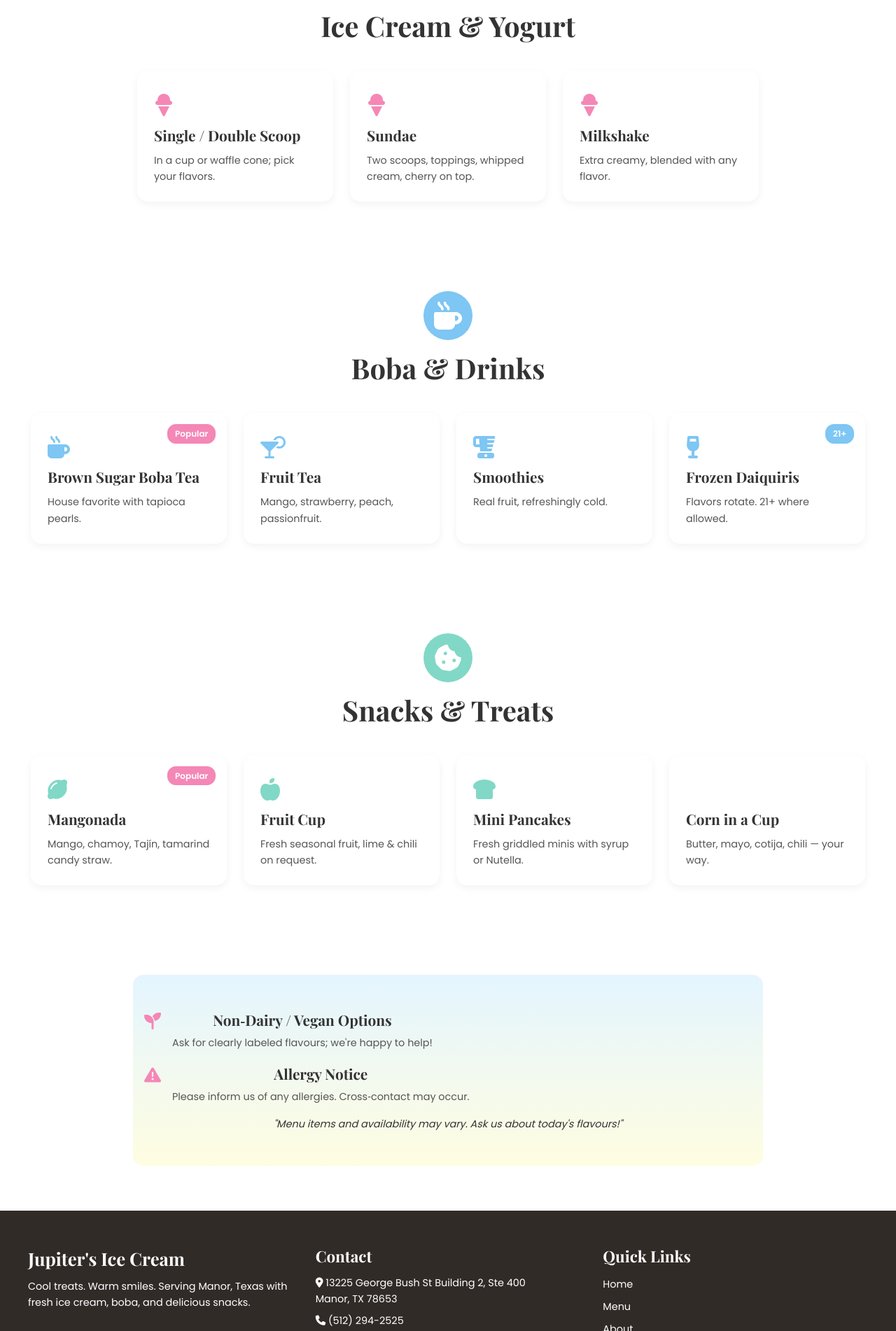
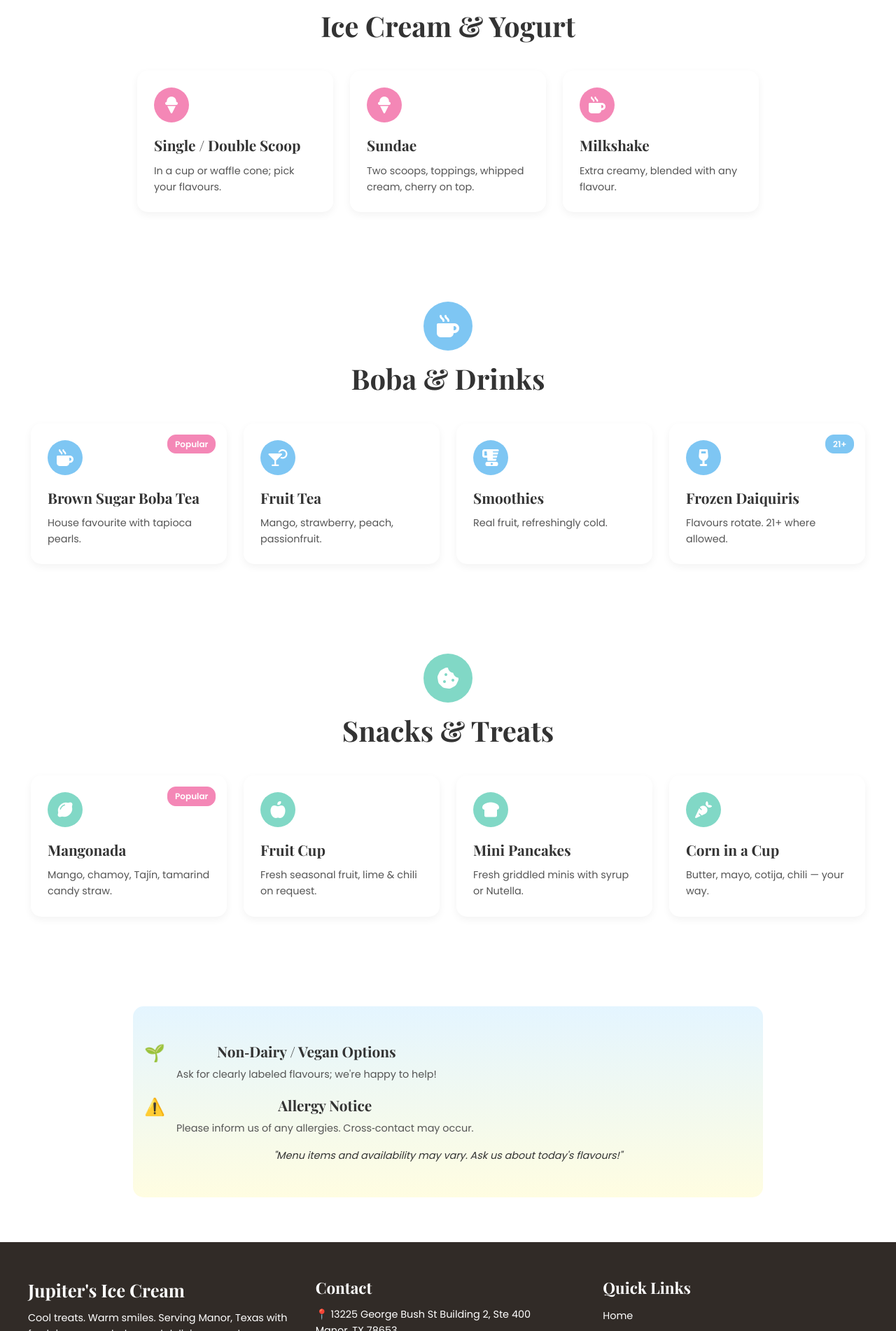
Before and after one commit to Yuremzx-stack/yuremzx-stack.github.io, a plain HTML site: page menu.html in a window 1280 px wide. Shown: the part 823-2725 px from the top of the page at 70% size. Drawn offline with nearby package versions, Linux system fonts and the light colour scheme; a small style sheet from the web is missing.

Commit message:
Refine menu page design: add colored icon circles and improved icons for each item to make menu pop.

```diff
--- a/menu.html
+++ b/menu.html
@@ -7,6 +7,7 @@
   <link rel="preconnect" href="https://fonts.googleapis.com">
   <link rel="preconnect" href="https://fonts.gstatic.com" crossorigin>
   <link href="https://fonts.googleapis.com/css2?family=Playfair+Display:wght@400;700&family=Poppins:wght@400;500;600&display=swap" rel="stylesheet">
+  <!-- Font Awesome CDN for icons -->
   <link rel="stylesheet" href="https://cdnjs.cloudflare.com/ajax/libs/font-awesome/6.4.0/css/all.min.css" integrity="sha512-p/wZPcn9l9Bv5F1P0uL1GcHjqCOUMIqFZ3VAb9Y/jGj33jjXNMTvEihQ/HVbUaz2QmiFjCwXTlzAIXazhbug/Q==" crossorigin="anonymous" referrerpolicy="no-referrer" />
   <link rel="stylesheet" href="styles.css">
   <script src="main.js" defer></script>
@@ -54,7 +55,7 @@
         <div class="menu-item">
           <span class="item-icon pink"><i class="fa-solid fa-ice-cream"></i></span>
           <h3>Single / Double Scoop</h3>
-          <p>In a cup or waffle cone; pick your flavors.</p>
+          <p>In a cup or waffle cone; pick your flavours.</p>
         </div>
         <div class="menu-item">
           <span class="item-icon pink"><i class="fa-solid fa-ice-cream"></i></span>
@@ -62,9 +63,9 @@
           <p>Two scoops, toppings, whipped cream, cherry on top.</p>
         </div>
         <div class="menu-item">
-          <span class="item-icon pink"><i class="fa-solid fa-ice-cream"></i></span>
+          <span class="item-icon pink"><i class="fa-solid fa-mug-hot"></i></span>
           <h3>Milkshake</h3>
-          <p>Extra creamy, blended with any flavor.</p>
+          <p>Extra creamy, blended with any flavour.</p>
         </div>
       </div>
     </section>
@@ -79,7 +80,7 @@
         <div class="menu-item">
           <span class="item-icon blue"><i class="fa-solid fa-mug-hot"></i></span>
           <h3>Brown Sugar Boba Tea</h3>
-          <p>House favorite with tapioca pearls.</p>
+          <p>House favourite with tapioca pearls.</p>
           <span class="badge popular">Popular</span>
         </div>
         <div class="menu-item">
@@ -95,7 +96,7 @@
         <div class="menu-item">
           <span class="item-icon blue"><i class="fa-solid fa-wine-glass"></i></span>
           <h3>Frozen Daiquiris</h3>
-          <p>Flavors rotate. 21+ where allowed.</p>
+          <p>Flavours rotate. 21+ where allowed.</p>
           <span class="badge adult">21+</span>
         </div>
       </div>
@@ -125,7 +126,7 @@
           <p>Fresh griddled minis with syrup or Nutella.</p>
         </div>
         <div class="menu-item">
-          <span class="item-icon green"><i class="fa-solid fa-corn"></i></span>
+          <span class="item-icon green"><i class="fa-solid fa-carrot"></i></span>
           <h3>Corn in a Cup</h3>
           <p>Butter, mayo, cotija, chili — your way.</p>
         </div>
@@ -135,14 +136,14 @@
     <!-- Dietary & Allergy Information -->
     <section class="menu-info">
       <div class="info-block">
-        <span class="info-icon"><i class="fa-solid fa-seedling"></i></span>
+        <span class="info-icon">🌱</span>
         <div>
           <h4>Non‑Dairy / Vegan Options</h4>
           <p>Ask for clearly labeled flavours; we're happy to help!</p>
         </div>
       </div>
       <div class="info-block">
-        <span class="info-icon"><i class="fa-solid fa-triangle-exclamation"></i></span>
+        <span class="info-icon">⚠️</span>
         <div>
           <h4>Allergy Notice</h4>
           <p>Please inform us of any allergies. Cross‑contact may occur.</p>
@@ -159,9 +160,9 @@
       </div>
       <div class="footer-contact">
         <h4>Contact</h4>
-        <p><i class="fa-solid fa-location-dot"></i> 13225 George Bush St Building 2, Ste 400<br>Manor, TX 78653</p>
-        <p><i class="fa-solid fa-phone"></i> (512) 294-2525</p>
-        <p><i class="fa-regular fa-calendar"></i> Mon–Sun 12:00 PM – 9:00 PM</p>
+        <p>📍 13225 George Bush St Building 2, Ste 400<br>Manor, TX 78653</p>
+        <p>📞 (512) 294-2525</p>
+        <p>📅 Mon–Sun 12:00 PM – 9:00 PM</p>
       </div>
       <div class="footer-links">
         <h4>Quick Links</h4>
@@ -174,9 +175,9 @@
       </div>
     </div>
     <div class="footer-social">
-      <a href="https://www.instagram.com/jupitersicecream1" target="_blank" aria-label="Instagram"><i class="fa-brands fa-instagram"></i></a>
-      <a href="https://www.facebook.com/Jupiter-Ice-cream-110249991840392" target="_blank" aria-label="Facebook"><i class="fa-brands fa-facebook-f"></i></a>
-      <a href="https://www.yelp.com/biz/jupiters-ice-cream-manor" target="_blank" aria-label="Yelp"><i class="fa-brands fa-yelp"></i></a>
+      <a href="https://www.instagram.com/jupitersicecream1" target="_blank" aria-label="Instagram">📸</a>
+      <a href="https://www.facebook.com/Jupiter-Ice-cream-110249991840392" target="_blank" aria-label="Facebook">📘</a>
+      <a href="https://www.yelp.com/biz/jupiters-ice-cream-manor" target="_blank" aria-label="Yelp">📝</a>
     </div>
     <div class="footer-bottom">
       <p>&copy; <span id="year"></span> Jupiter's Ice Cream. All rights reserved.</p>
--- a/styles.css
+++ b/styles.css
@@ -484,7 +484,8 @@ footer {
   align-items: center;
   justify-content: center;
   margin: 0 auto 0.5rem;
-  font-size: 2.5rem;
+  /* Increase size of emoji icons inside category circles */
+  font-size: 2rem;
   color: var(--text-light);
 }
 
@@ -521,14 +522,25 @@ footer {
 }
 
 .menu-item .item-icon {
-  font-size: 2rem;
-  margin-bottom: 0.8rem;
+  /* Display emoji icons larger and centered above the item title */
+  display: block;
+  /* Display icons inside colored circles to make them pop */
+  width: 50px;
+  height: 50px;
+  border-radius: 50%;
+  display: flex;
+  align-items: center;
+  justify-content: center;
+  margin-bottom: 1rem;
+  font-size: 1.5rem;
+  color: var(--text-light);
 }
 
-.menu-item .item-icon.pink { color: var(--primary-pink); }
-.menu-item .item-icon.blue { color: var(--primary-blue); }
-.menu-item .item-icon.green { color: var(--primary-green); }
-.menu-item .item-icon.yellow { color: #f8d86e; }
+/* Colour-coded backgrounds for menu item icons */
+.menu-item .item-icon.pink { background: var(--primary-pink); }
+.menu-item .item-icon.blue { background: var(--primary-blue); }
+.menu-item .item-icon.green { background: var(--primary-green); }
+.menu-item .item-icon.yellow { background: #f8d86e; color: var(--text-dark); }
 
 .menu-item h3 {
   font-family: var(--font-head);
```
